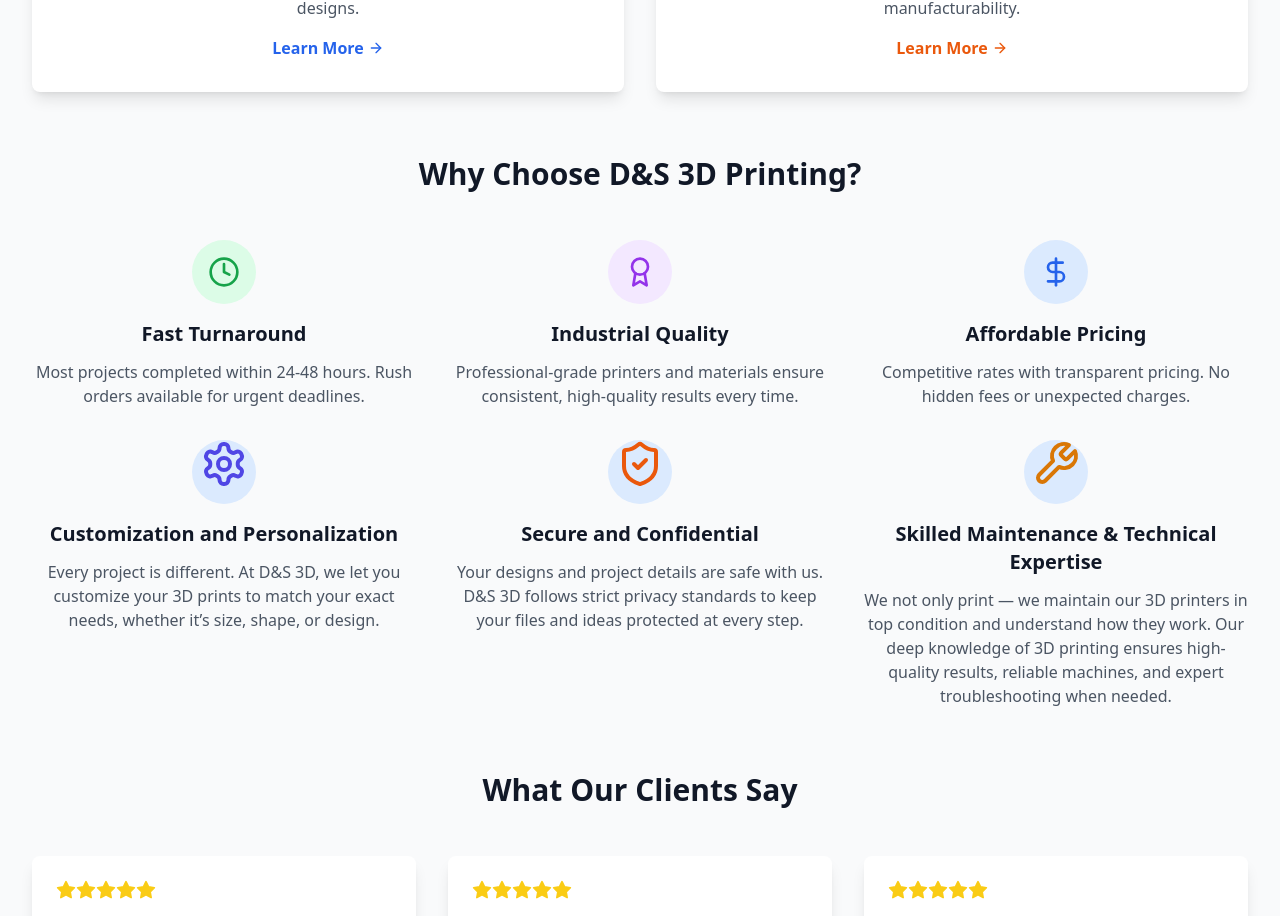
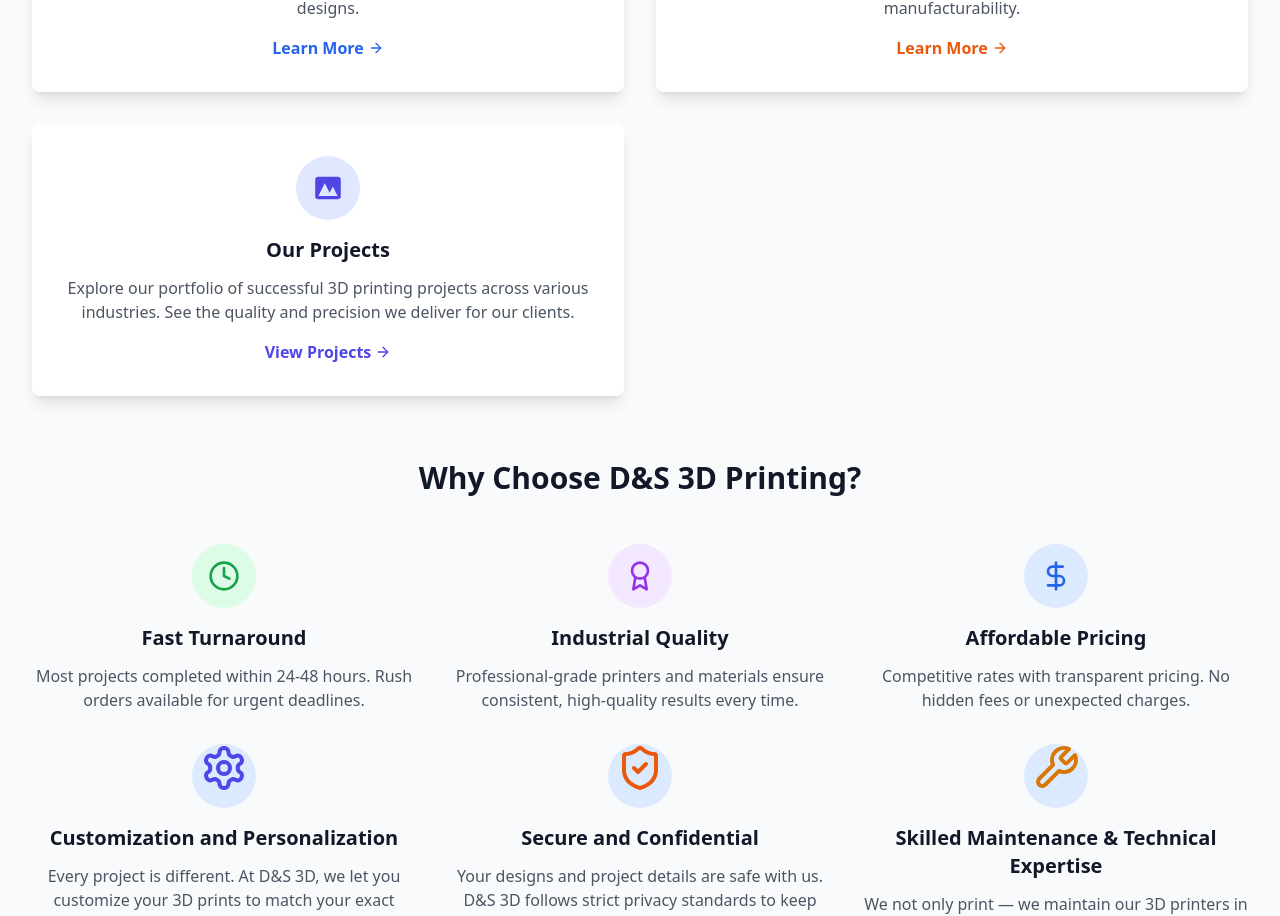
Before and after one commit to DS3DPrinting/3d-printing-website, a React (Vite) app: page / in a window 1280 px wide. Shown: the part 1036-1952 px from the top of the page. Built offline with nearby package versions, Linux system fonts and the light colour scheme.

Commit message:
add view project card to home page

```diff
--- a/src/pages/HomePage.tsx
+++ b/src/pages/HomePage.tsx
@@ -171,6 +171,26 @@ const HomePage: React.FC<HomePageProps> = ({ onPageChange }) => {
                 </span>
               </div>
             </div>
+            <div
+              className="bg-white p-8 rounded-lg shadow-lg hover:shadow-xl transition-shadow duration-300 cursor-pointer"
+              onClick={() => onPageChange('our-projects')}
+            >
+              <div className="text-center">
+                <div className="w-16 h-16 bg-indigo-100 rounded-full flex items-center justify-center mx-auto mb-4">
+                  <svg className="w-8 h-8 text-indigo-600" fill="currentColor" viewBox="0 0 20 20">
+                    <path fillRule="evenodd" d="M4 3a2 2 0 00-2 2v10a2 2 0 002 2h12a2 2 0 002-2V5a2 2 0 00-2-2H4zm12 12H4l4-8 3 6 2-4 3 6z" clipRule="evenodd" />
+                  </svg>
+                </div>
+                <h3 className="text-xl font-bold text-gray-900 mb-3">Our Projects</h3>
+                <p className="text-gray-600 mb-4">
+                  Explore our portfolio of successful 3D printing projects across various industries.
+                  See the quality and precision we deliver for our clients.
+                </p>
+                <span className="text-indigo-600 font-semibold inline-flex items-center">
+                  View Projects <ArrowRight className="h-4 w-4 ml-1" />
+                </span>
+              </div>
+            </div>
           </div>
         </section>
 
```
